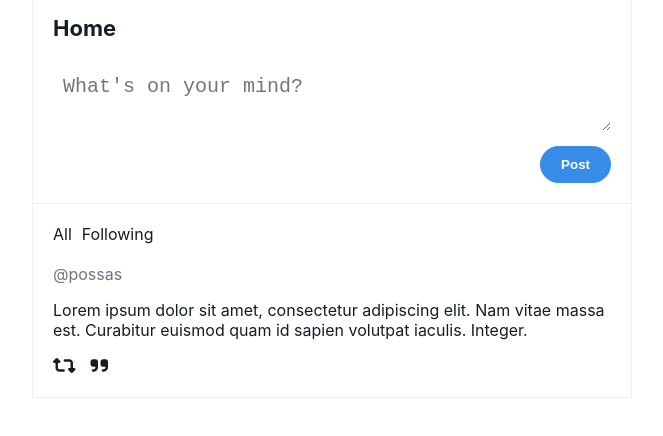
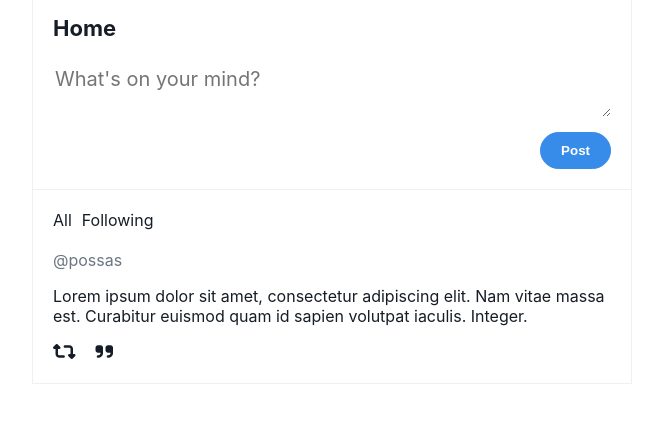
Before and after one commit to mpossas/app-posterr, a Vue app: page / in a window 1280 px wide. Shown: the top 436 px of the page, without its empty margins (308-971 px from the left). Built offline with nearby package versions, Linux system fonts and the light colour scheme.

Commit message:
Design adjustment

```diff
--- a/src/App.vue
+++ b/src/App.vue
@@ -27,6 +27,10 @@
   text-decoration: none;
   margin-right: 10px;
 
+  &:hover {
+    color: $pstr-blue;
+  }
+
   @media (prefers-color-scheme: light) {
     color: $pstr-black;
   }
--- a/src/components/Draft.vue
+++ b/src/components/Draft.vue
@@ -50,11 +50,15 @@
     width: 100%;
     box-sizing: border-box;
     font-size: 20px;
+    font-family: -apple-system, BlinkMacSystemFont, "Segoe UI", Roboto, Helvetica, Arial, sans-serif;
     margin-bottom: 15px;
-    padding: 10px;
     color: white;
     background-color: $pstr-black;
     border: none;
+
+    &:focus {
+      outline: none;
+    }
 
     @media (prefers-color-scheme: light) {
       color: $pstr-black;
--- a/src/components/Feed.vue
+++ b/src/components/Feed.vue
@@ -36,7 +36,7 @@
   }
 
   .repost {
-    padding-right: 15px;
+    padding-right: 20px;
     &:hover {
       color: $pstr-blue;
     }
```
